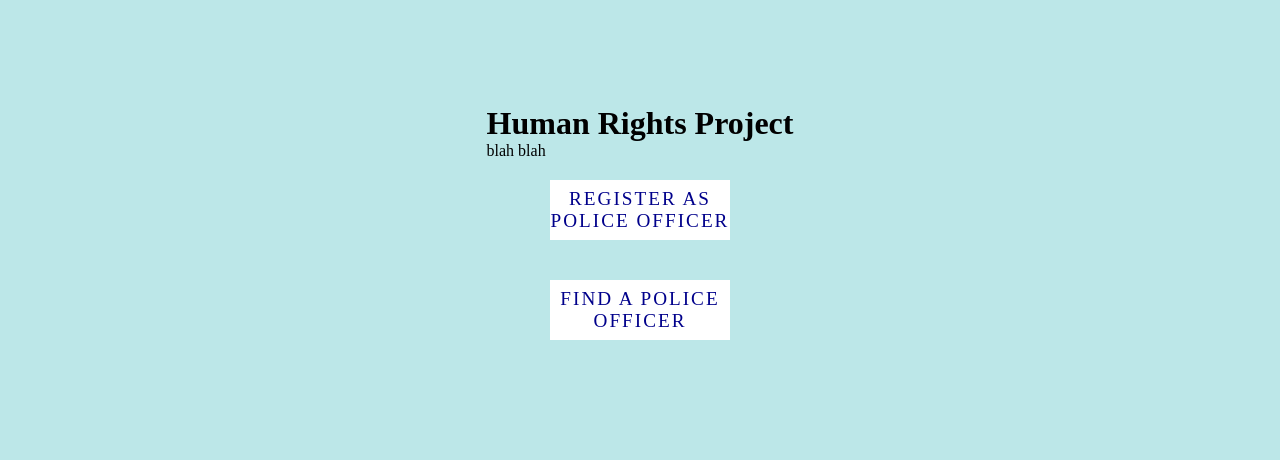
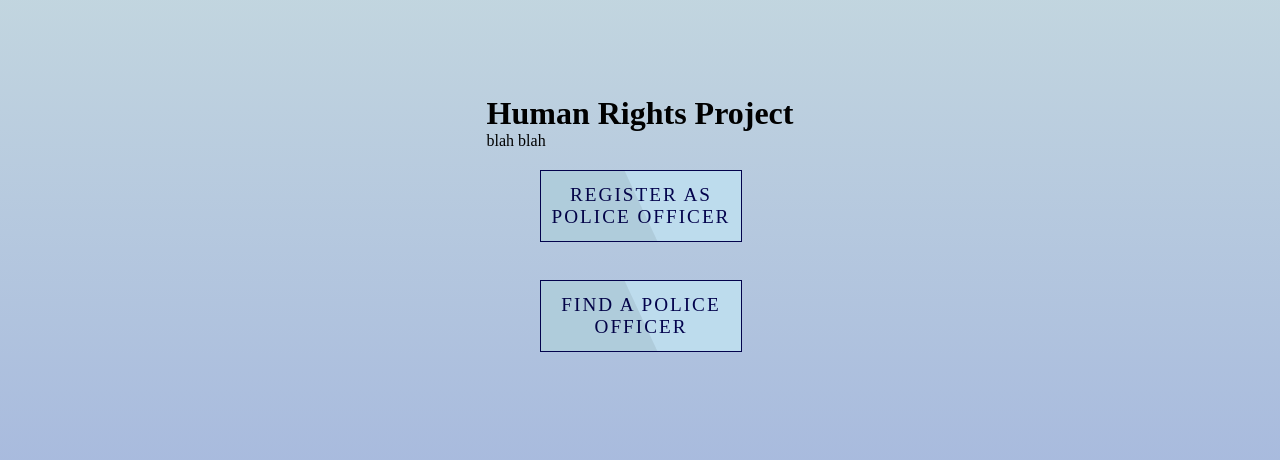
Before and after one commit to kdaanish866/HumanRightsApp, a React (Create React App) app in the folder my-rights/: page / in a window 1280 px wide. Shown: the part 168-628 px from the top of the page. Built offline with nearby package versions, Linux system fonts and the light colour scheme.

Commit message:
changes to landing buttons

```diff
--- a/my-rights/src/App.js
+++ b/my-rights/src/App.js
@@ -4,6 +4,7 @@ import { Switch, Route } from "react-router-dom";
 import Landing from "./Pages/Landing";
 import Search from "./Pages/Search";
 import Profile from "./Pages/Profile";
+import Register from "./Pages/Register";
 
 
 
@@ -14,6 +15,7 @@ function App(){
       <Route exact path="/" component={Landing}/>
       <Route path="/search" component={Search}/>
       <Route path="/profile" component={Profile}/>
+      <Route path="/register" component={Register}/>
 
     </Switch>
 
--- a/my-rights/src/Css/Landing.css
+++ b/my-rights/src/Css/Landing.css
@@ -1,9 +1,10 @@
 .container {
+    background: linear-gradient(#cbdfe0, #9fb1dd);
+
     display: flex;
     align-items: center;
     justify-content: center;
     min-height: 100vh;
-    background: rgb(188, 231, 232);
 
 }
 
@@ -17,8 +18,8 @@
 
 .btnBox .btn {
     position: relative;
-    width: 180px;
-    height: 60px;
+    width: 200px;
+    height: 70px;
     display: inline-block;
     background: #fff;
     margin: 20px;
@@ -33,6 +34,16 @@
     background: red;
 }
 
+.btnBox .btn:nth-child(1)::before,
+.btnBox .btn:nth-child(1):after {
+    background: linear-gradient(45deg, #4789ed, rgb(211, 219, 221), rgb(15, 222, 237));
+}
+
+.btnBox .btn:nth-child(2)::before,
+.btnBox .btn:nth-child(2):after {
+    background: linear-gradient(45deg, rgb(15, 222, 237),rgb(211, 219, 221), #4789ed);
+}
+
 .btnBox .btn .policeProfile,
 .btnBox .btn .searchProfile {
     position: absolute;
@@ -41,7 +52,7 @@
     width: 100%;
     height: 100%;
     display: inline-block;
-    background: white;
+    background: #bddced;
     display: flex;
     justify-content: center;
     align-items: center;
@@ -50,9 +61,30 @@
     text-transform: uppercase;
     letter-spacing: 2px;
     font-size: 1.2em;
-    color: darkblue;
+    overflow: hidden;
+    border: 1px solid rgb(3, 3, 77);
+    color: rgb(3, 3, 77);
 }
 
-.btnBox .btn :hover:before {
+.btnBox .btn .policeProfile::before,
+.btnBox .btn .searchProfile::before
+{
+    content: '';
+    position: absolute;
+    top: 0;
+    left: -50%;
+    width: 100%;
+    height: 100%;
+    background: rgb(0,0,0, 0.075);
+    transform: skew(25deg);
+}
+
+
+.btnBox .btn:hover:before {
     inset: -3px;
 }
+
+.btnBox .btn:hover:after  {
+    inset: -3px;
+    filter: blur(12px);
+}
```
Also changed, not shown: my-rights/src/Pages/Register.js (added).
